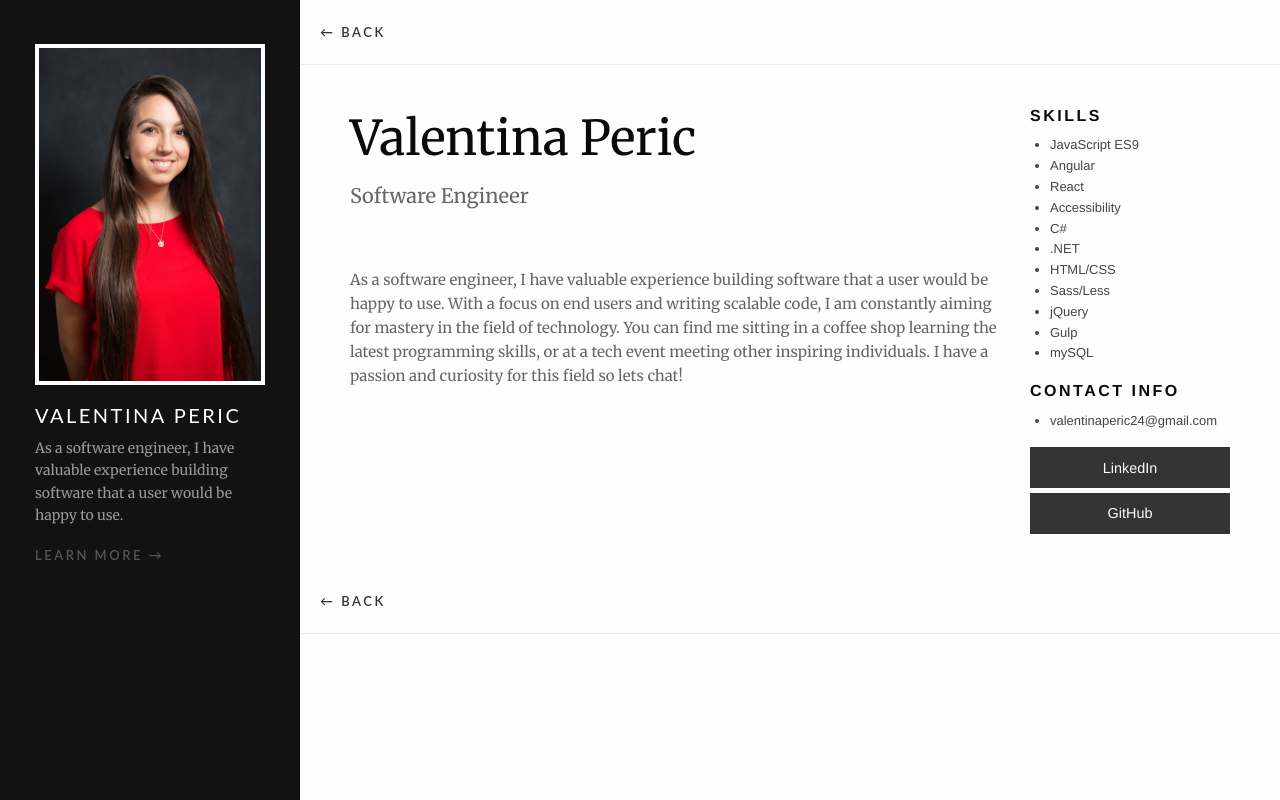
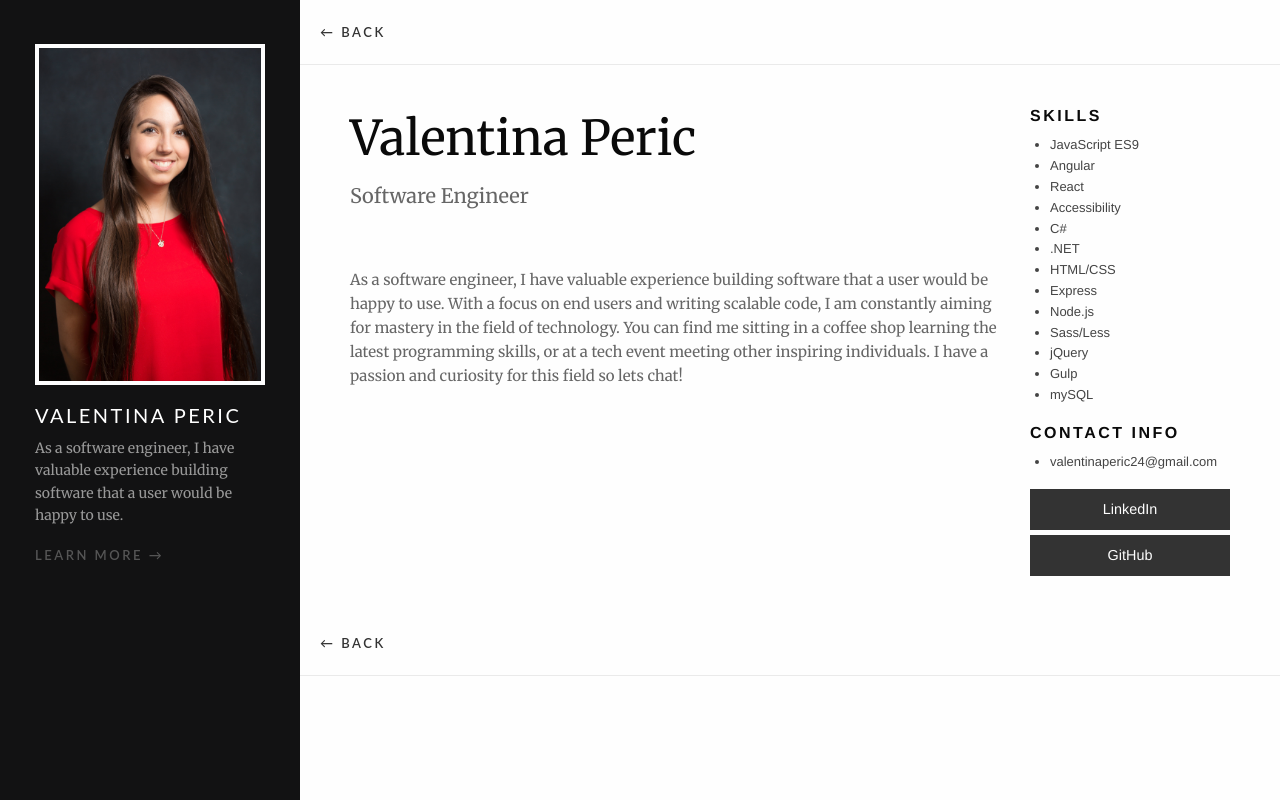
Before and after one commit to valentinaperic/node-express-portfolio, a Node server app: page /about in a window 1280 px wide. Run offline with Node 20, Linux system fonts and the light colour scheme.

Commit message:
added additional skills

```diff
--- a/views/about.pug
+++ b/views/about.pug
@@ -26,6 +26,8 @@ block content
           li C#
           li .NET
           li HTML/CSS
+          li Express
+          li Node.js
           li Sass/Less
           li jQuery
           li Gulp
```
